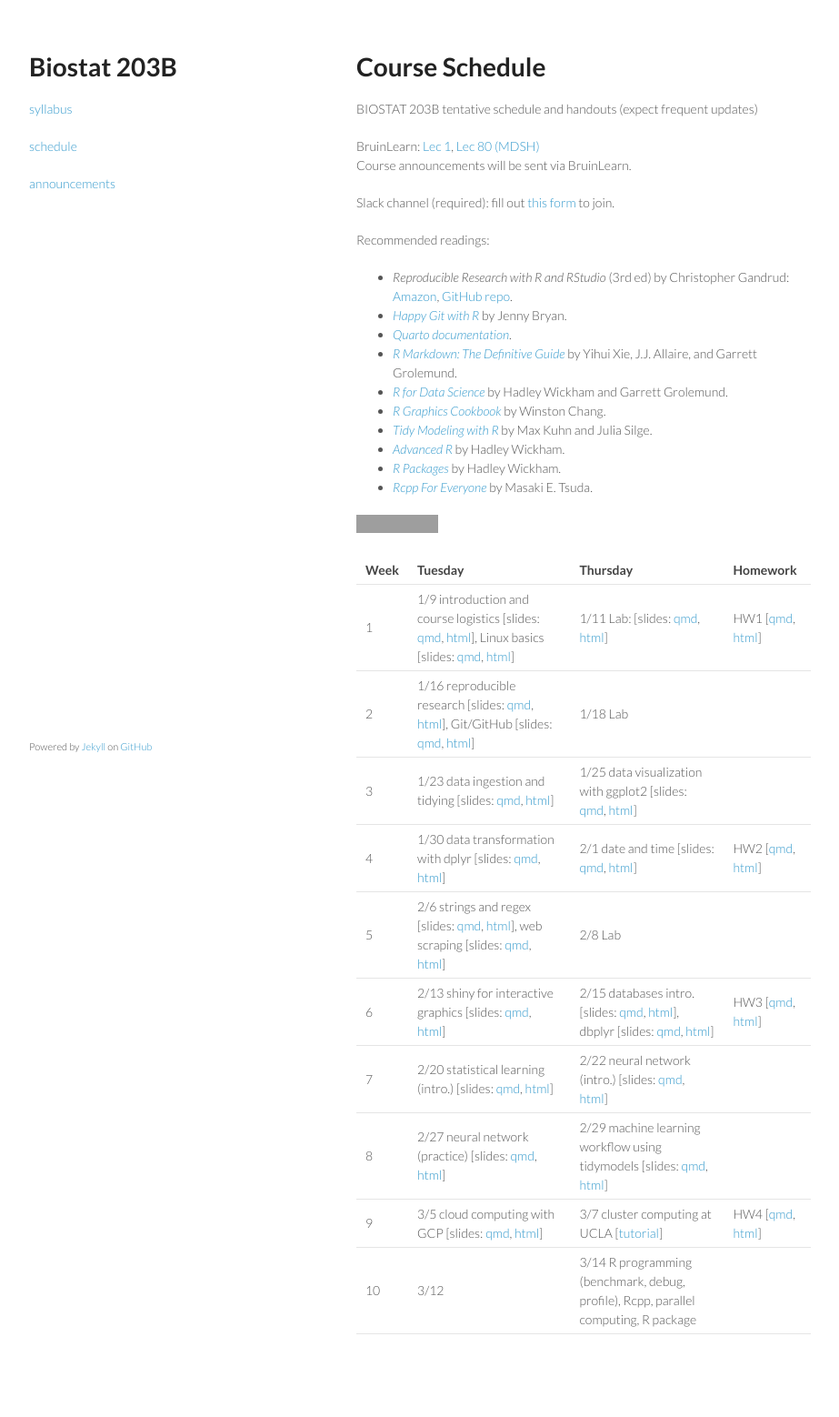
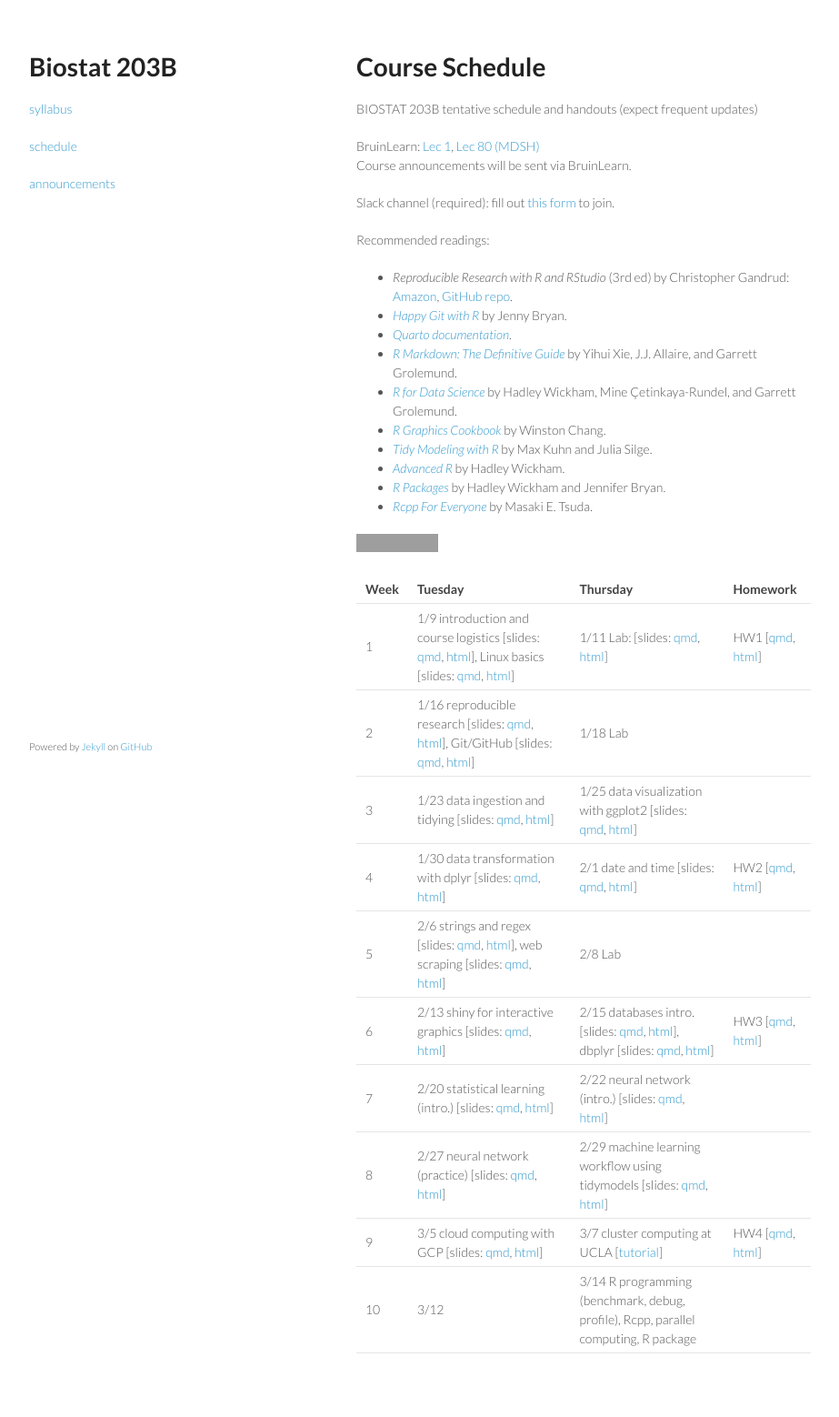
Before and after one commit to ucla-biostat-203b/2024winter, a Jekyll site: the page built from schedule/schedule.md, in a window 1280 px wide. Shown: the whole page at 91% size, without its empty margins (178-1101 px from the left). Built offline with Jekyll 4.4.1, drawn with Linux system fonts in a browser that asks for light colours; before the commit the page ends 1537 px from its top, so only the background shows below that; grey boxes are pictures that could not be loaded.

Commit message:
update book urls

```diff
--- a/schedule/schedule.md
+++ b/schedule/schedule.md
@@ -18,11 +18,11 @@
 * [_Happy Git with R_](http://happygitwithr.com) by Jenny Bryan.
 * [_Quarto documentation_](https://quarto.org/docs/guide/).
 * [_R Markdown: The Definitive Guide_](https://bookdown.org/yihui/rmarkdown/) by Yihui Xie, J.J. Allaire, and Garrett Grolemund.
-* [_R for Data Science_](http://r4ds.had.co.nz) by Hadley Wickham and Garrett Grolemund.
+* [_R for Data Science_](https://r4ds.hadley.nz/) by Hadley Wickham, Mine Çetinkaya-Rundel, and Garrett Grolemund.
 * [_R Graphics Cookbook_](https://r-graphics.org) by Winston Chang.
 * [_Tidy Modeling with R_](https://www.tmwr.org/) by Max Kuhn and Julia Silge.
-* [_Advanced R_](http://adv-r.had.co.nz) by Hadley Wickham.
-* [_R Packages_](http://r-pkgs.had.co.nz) by Hadley Wickham.
+* [_Advanced R_](https://adv-r.hadley.nz/) by Hadley Wickham.
+* [_R Packages_](https://r-pkgs.org/) by Hadley Wickham and Jennifer Bryan.
 * [_Rcpp For Everyone_](https://teuder.github.io/rcpp4everyone_en/) by Masaki E. Tsuda.
 
 [![Binder](https://mybinder.org/badge_logo.svg)](https://mybinder.org/v2/gh/ucla-biostat-203b/2024winter/master?urlpath=rstudio)
```
